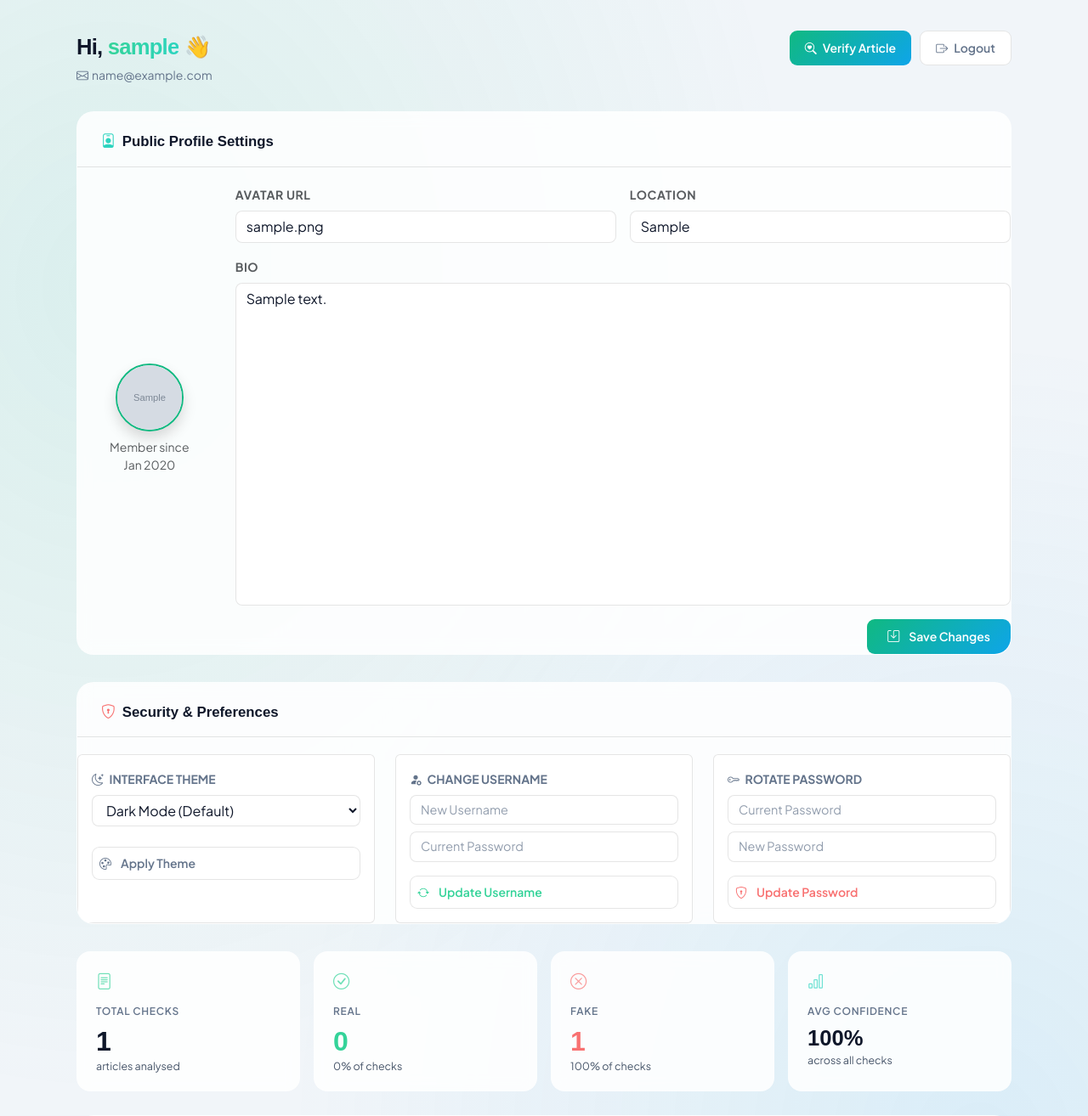
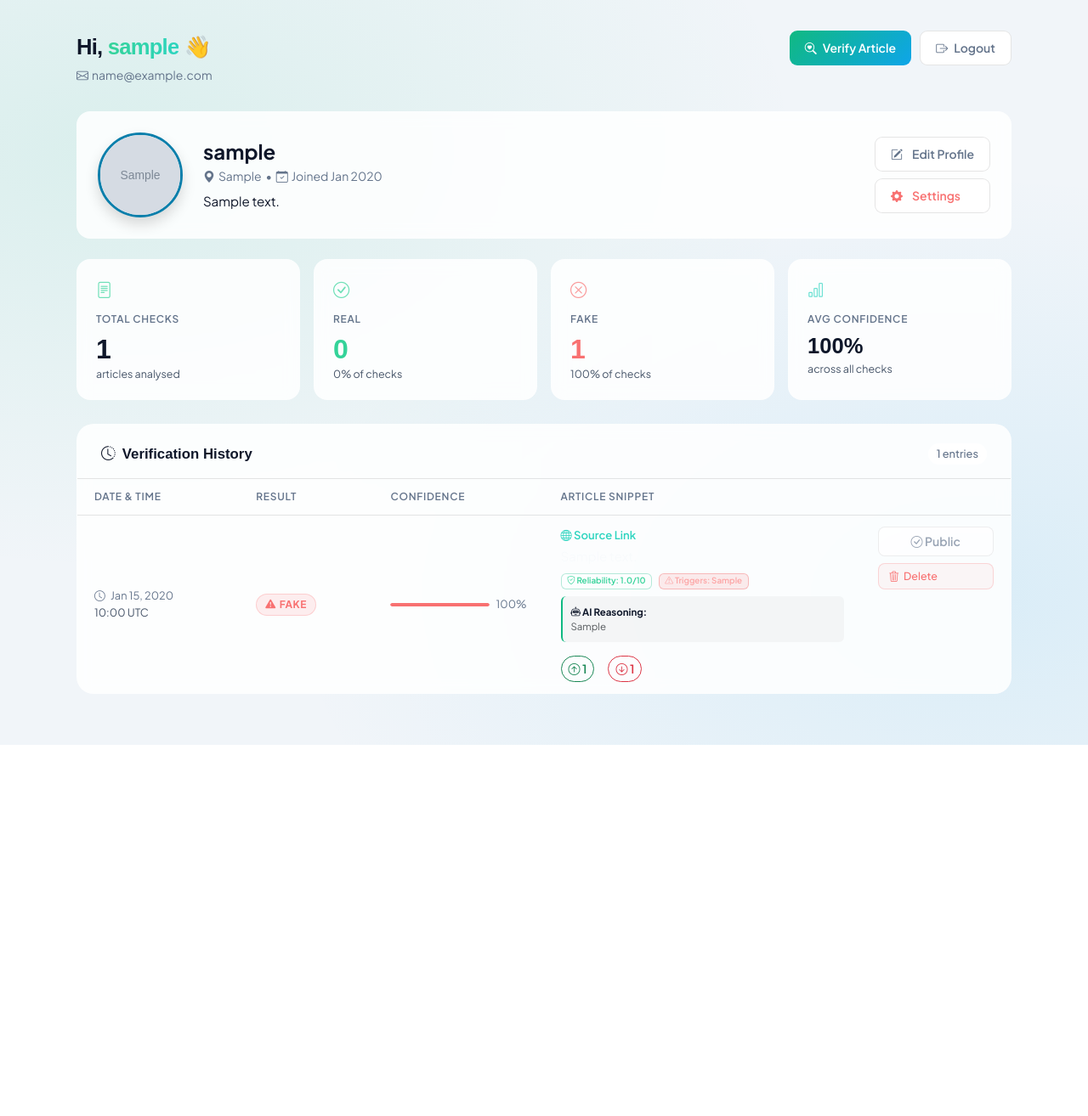
Before and after one commit to ParthivPatel1210/Ai-news-Verification, a Flask app: page /dashboard in a window 1280 px wide. Shown: the part 64-1378 px from the top of the page at 85% size. After the commit the page ends 941 px from the top, so only its background shows below. Run offline with Flask 3, Linux system fonts and the light colour scheme; a user stored in the database is signed in; tables that the repository leaves empty hold one stand-in row (values such as "Sample post"); grey boxes marked "Sample" are stand-in pictures.

Commit message:
UI: Refactor Dashboard to collapsible Profile architecture and fix Light mode contrast bugs

```diff
--- a/templates/analytics.html
+++ b/templates/analytics.html
@@ -130,7 +130,7 @@
 
         <!-- Community Feed -->
         <div class="community-feed">
-            <h4 class="mb-4 text-light"><i class="bi bi-people"></i> Top Community Verified Alerts</h4>
+            <h4 class="mb-4 theme-text"><i class="bi bi-people"></i> Top Community Verified Alerts</h4>
 
             {% if trending|length > 0 %}
             {% for item in trending %}
@@ -150,7 +150,7 @@
                         <i class="bi bi-arrow-down-circle-fill" style="color:#ef4444;"></i> {{ item.downvotes }}
                     </div>
                 </div>
-                <p class="text-light mb-1" style="font-size: 0.95rem;">
+                <p class="theme-text mb-1" style="font-size: 0.95rem;">
                     {% if item.url %}
                     <a href="{{ item.url }}" target="_blank"
                         style="color: var(--text-muted); text-decoration: none;"><strong>[Source Link]</strong></a>
--- a/templates/base.html
+++ b/templates/base.html
@@ -1,5 +1,5 @@
 <!doctype html>
-<html lang="en">
+<html lang="en" data-theme="{{ current_user.theme_preference if current_user.is_authenticated and current_user.theme_preference else 'dark' }}">
 
 <head>
   <meta charset="utf-8" />
--- a/templates/community.html
+++ b/templates/community.html
@@ -23,7 +23,7 @@
                             <img src="{{ post.user.profile_picture }}" alt="User Avatar" class="rounded-circle me-3"
                                 style="width: 48px; height: 48px; object-fit: cover; border: 2px solid #3b82f6;">
                             <div>
-                                <h6 class="mb-0 fw-bold text-light">{{ post.user.username }}</h6>
+                                <h6 class="mb-0 fw-bold theme-text">{{ post.user.username }}</h6>
                                 <small class="text-muted"><i class="bi bi-geo-alt-fill text-secondary"></i> {{
                                     post.user.location or 'Global Sentinel' }}</small>
                             </div>
--- a/templates/dashboard.html
+++ b/templates/dashboard.html
@@ -371,53 +371,60 @@
       </div>
     </div>
 
-    <!-- Profile Settings -->
-    <div class="history-card" style="margin-bottom: 32px;">
-      <div class="history-head"
-        style="border-bottom: 1px solid var(--border-light); padding-bottom: 16px; margin-bottom: 20px;">
-        <div class="history-title"><i class="bi bi-person-badge me-2" style="color:#2dd4bf;"></i>Public Profile Settings
+    <!-- User Overview Panel -->
+    <div class="history-card mb-4" style="border-radius: 16px;">
+      <div class="d-flex align-items-center justify-content-between p-4 flex-wrap gap-3">
+        <div class="d-flex align-items-center gap-4">
+          <img src="{{ current_user.profile_picture }}" alt="Avatar" class="rounded-circle shadow" style="width: 100px; height: 100px; object-fit: cover; border: 3px solid var(--brand); background: var(--bg-card);">
+          <div>
+            <h4 class="mb-1 theme-text fw-bold">{{ current_user.username }}</h4>
+            <div class="theme-muted small mb-2"><i class="bi bi-geo-alt-fill me-1"></i>{{ current_user.location or 'Earth' }} &nbsp;&bull;&nbsp; <i class="bi bi-calendar-check me-1"></i>Joined {{ current_user.joined_date.strftime('%b %Y') }}</div>
+            <p class="theme-text mb-0" style="max-width: 600px; font-size: 0.95rem;">{{ current_user.bio or 'No bio provided yet.' }}</p>
           </div>
+        </div>
+        <div class="d-flex flex-column gap-2 text-end">
+          <button class="dash-btn dash-btn-ghost btn-sm" type="button" data-bs-toggle="collapse" data-bs-target="#editProfileCollapse"><i class="bi bi-pencil-square me-1"></i> Edit Profile</button>
+          <button class="dash-btn dash-btn-ghost btn-sm" style="color: #f87171;" type="button" data-bs-toggle="collapse" data-bs-target="#accountSettingsCollapse"><i class="bi bi-gear-fill me-1"></i> Settings</button>
+        </div>
+      </div>
+    </div>
+
+    <!-- Collapsible Edit Profile Form -->
+    <div class="collapse mb-4" id="editProfileCollapse">
+      <div class="history-card">
+        <div class="history-head" style="border-bottom: 1px solid var(--border-light); padding-bottom: 16px; margin-bottom: 20px;">
+          <div class="history-title"><i class="bi bi-person-badge me-2" style="color:#2dd4bf;"></i>Edit Public Profile</div>
         </div>
         <form method="POST" action="/dashboard" class="row g-3">
           <div class="col-md-2 text-center d-flex flex-column align-items-center justify-content-center">
-          <img src="{{ current_user.profile_picture }}" alt="Avatar" class="rounded-circle shadow"
-            style="width: 80px; height: 80px; object-fit: cover; border: 2px solid #10b981; background: #fff;">
-          <div class="small text-muted mt-2">Member since<br>{{ current_user.joined_date.strftime('%b %Y') }}</div>
+              <img src="{{ current_user.profile_picture }}" alt="Avatar" class="rounded-circle shadow" style="width: 80px; height: 80px; object-fit: cover; border: 2px solid #10b981; background: var(--bg-card);">
           </div>
           <div class="col-md-10">
             <div class="row g-3">
               <div class="col-md-6">
-              <label class="form-label text-muted small text-uppercase fw-bold" style="letter-spacing: 0.04em;">Avatar
-                URL</label>
-              <input type="url" name="profile_picture" class="form-control"
-                style="background: var(--bg-card); border: 1px solid var(--border-light); color: var(--text-primary); border-radius: 8px;"
-                value="{{ current_user.profile_picture }}">
+                <label class="form-label theme-muted small text-uppercase fw-bold" style="letter-spacing: 0.04em;">Avatar URL</label>
+                <input type="url" name="profile_picture" class="form-control theme-input" value="{{ current_user.profile_picture }}" style="border-radius: 8px;">
               </div>
               <div class="col-md-6">
-              <label class="form-label text-muted small text-uppercase fw-bold"
-                style="letter-spacing: 0.04em;">Location</label>
-              <input type="text" name="location" class="form-control"
-                style="background: var(--bg-card); border: 1px solid var(--border-light); color: var(--text-primary); border-radius: 8px;"
-                value="{{ current_user.location or '' }}" placeholder="City, Country">
+                <label class="form-label theme-muted small text-uppercase fw-bold" style="letter-spacing: 0.04em;">Location</label>
+                <input type="text" name="location" class="form-control theme-input" value="{{ current_user.location or '' }}" placeholder="City, Country" style="border-radius: 8px;">
               </div>
               <div class="col-12">
-              <label class="form-label text-muted small text-uppercase fw-bold"
-                style="letter-spacing: 0.04em;">Bio</label>
-              <textarea name="bio" class="form-control" rows="2"
-                style="background: var(--bg-card); border: 1px solid var(--border-light); color: var(--text-primary); border-radius: 8px;"
-                placeholder="Tell the global community about yourself...">{{ current_user.bio or '' }}</textarea>
+                <label class="form-label theme-muted small text-uppercase fw-bold" style="letter-spacing: 0.04em;">Bio</label>
+                <textarea name="bio" class="form-control theme-input" rows="2" placeholder="Tell the global community about yourself..." style="border-radius: 8px;">{{ current_user.bio or '' }}</textarea>
               </div>
               <div class="col-12 text-end">
-              <button type="submit" class="dash-btn dash-btn-primary" style="padding: 10px 24px; border: none;"><i
-                  class="bi bi-save me-1"></i> Save Changes</button>
+                <button type="submit" class="dash-btn dash-btn-primary" style="padding: 10px 24px; border: none;"><i class="bi bi-save me-1"></i> Save Changes</button>
               </div>
             </div>
           </div>
         </form>
       </div>
+    </div>
 
-    <!-- Advanced Account Settings -->
-    <div class="history-card" style="margin-bottom: 32px;">
+    <!-- Collapsible Advanced Account Settings -->
+    <div class="collapse mb-4" id="accountSettingsCollapse">
+      <div class="history-card">
         <div class="history-head" style="border-bottom: 1px solid var(--border-light); padding-bottom: 16px; margin-bottom: 20px;">
           <div class="history-title"><i class="bi bi-shield-lock me-2" style="color:#f87171;"></i>Security & Preferences</div>
         </div>
@@ -453,6 +460,7 @@
               <input type="password" name="new_password" class="form-control mb-3 theme-input" required placeholder="New Password" style="font-size: 0.9rem; border-radius: 8px;">
               <button type="submit" class="dash-btn dash-btn-ghost w-100" style="padding: 8px; color:#f87171;"><i class="bi bi-shield-lock me-1"></i> Update Password</button>
             </form>
+          </div>
         </div>
       </div>
     </div>
--- a/templates/index.html
+++ b/templates/index.html
@@ -489,7 +489,7 @@
           let credColor = credScore > 7.0 ? '#10b981' : (credScore > 4.0 ? '#f59e0b' : '#ef4444');
           htmlContent += `
               <div class="mb-3">
-                <h6 class="text-light mb-2"><i class="bi bi-shield-check"></i> Source Reliability Assessment</h6>
+                <h6 class="theme-text mb-2"><i class="bi bi-shield-check"></i> Source Reliability Assessment</h6>
                 <span class="credibility-badge ms-0" style="border:1px solid ${credColor}">
                   <i class="bi bi-globe"></i> <span style="font-weight:700;">${j.source_domain}</span>
                   <span style="color:${credColor}; margin-left:8px;">| Reliability: ${credScore}/10</span>
@@ -595,7 +595,7 @@
 
           html += `
             <a href="${article.link}" target="_blank" rel="noopener noreferrer" class="news-item d-block p-3 mb-2 rounded text-decoration-none">
-              <h6 class="mb-1 text-light" style="line-height: 1.4;">${article.title}</h6>
+              <h6 class="mb-1 theme-text" style="line-height: 1.4;">${article.title}</h6>
               <div class="text-muted small"><i class="bi bi-clock me-1"></i>${dateStr}</div>
             </a>
           `;
```
Also changed, not shown: templates/api.html (+4 -4 lines). Lines whose indentation alone changed are shown as unchanged.
